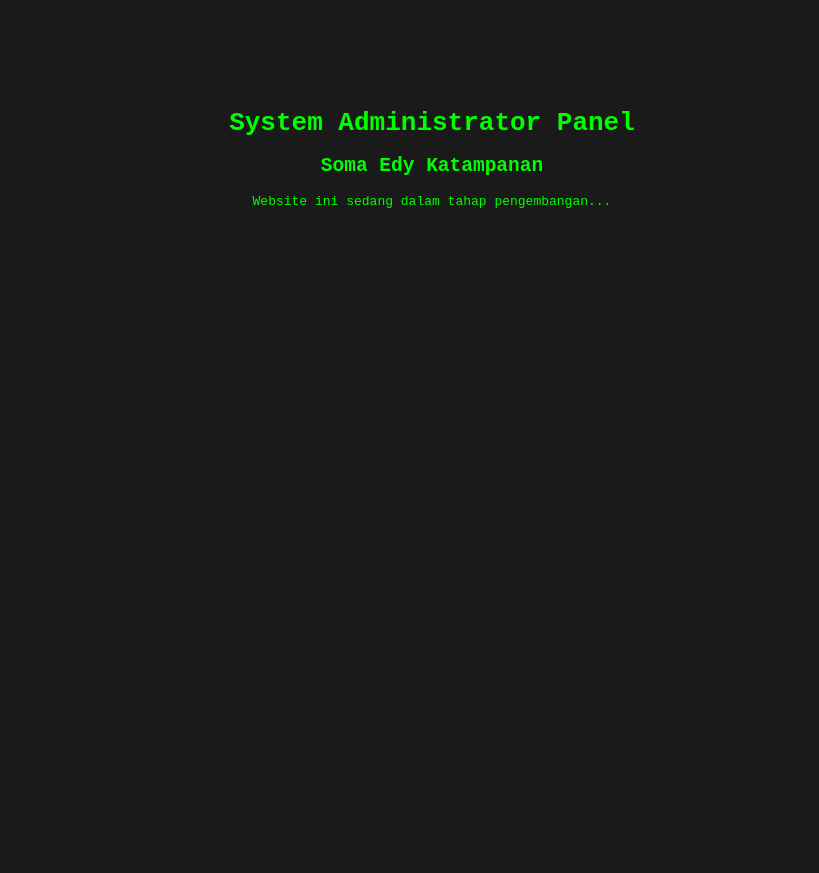
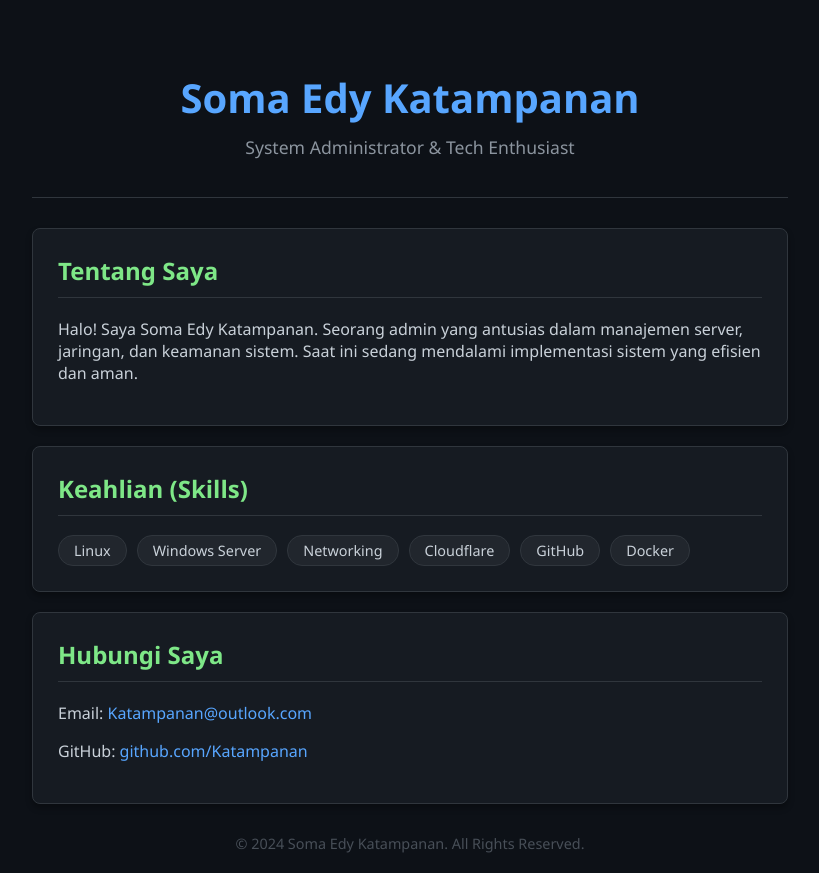
Before and after one commit to Katampanan/Katampanan.github.io, a plain HTML site: page index.html in a window 1280 px wide. Shown: the whole page, without its empty margins (208-1027 px from the left). Before the commit the page ends 800 px from the top, so only its background shows below. Drawn offline with Linux system fonts and the light colour scheme.

Commit message:
Update index.html

```diff
--- a/index.html
+++ b/index.html
@@ -1,11 +1,117 @@
 <index html>
-<html>
+<html lang="id">
 <head>
-    <title>Soma Edy Katampanan</title>
+    <meta charset="UTF-8">
+    <meta name="viewport" content="width=device-width, initial-scale=1.0">
+    <title>Soma Edy Katampanan - Admin</title>
+    <style>
+        body {
+            background-color: #0d1117;
+            color: #c9d1d9;
+            font-family: 'Segoe UI', Tahoma, Geneva, Verdana, sans-serif;
+            margin: 0;
+            padding: 0;
+            display: flex;
+            justify-content: center;
+            padding-top: 50px;
+            padding-bottom: 50px;
+        }
+        .container {
+            max-width: 800px;
+            width: 90%;
+            padding: 20px;
+        }
+        .header {
+            text-align: center;
+            border-bottom: 1px solid #30363d;
+            padding-bottom: 20px;
+            margin-bottom: 30px;
+        }
+        .header h1 {
+            color: #58a6ff;
+            margin: 0;
+            font-size: 2.5em;
+        }
+        .header p {
+            color: #8b949e;
+            font-size: 1.1em;
+            margin-top: 10px;
+        }
+        .card {
+            background-color: #161b22;
+            border: 1px solid #30363d;
+            border-radius: 8px;
+            padding: 25px;
+            margin-bottom: 20px;
+            box-shadow: 0 4px 6px rgba(0,0,0,0.3);
+        }
+        .card h2 {
+            color: #7ee787;
+            margin-top: 0;
+            border-bottom: 1px solid #30363d;
+            padding-bottom: 10px;
+        }
+        .skills {
+            display: flex;
+            flex-wrap: wrap;
+            gap: 10px;
+        }
+        .skill-badge {
+            background-color: #21262d;
+            border: 1px solid #30363d;
+            border-radius: 15px;
+            padding: 5px 15px;
+            font-size: 0.9em;
+            color: #c9d1d9;
+        }
+        .footer {
+            text-align: center;
+            color: #484f58;
+            font-size: 0.9em;
+            margin-top: 30px;
+        }
+        a {
+            color: #58a6ff;
+            text-decoration: none;
+        }
+        a:hover {
+            text-decoration: underline;
+        }
+    </style>
 </head>
-<body style="background-color: #1a1a1a; color: #00ff00; font-family: monospace; text-align: center; padding-top: 100px;">
-    <h1>System Administrator Panel</h1>
-    <h2>Soma Edy Katampanan</h2>
-    <p>Website ini sedang dalam tahap pengembangan...</p>
+<body>
+    <div class="container">
+        <div class="header">
+            <h1>Soma Edy Katampanan</h1>
+            <p>System Administrator & Tech Enthusiast</p>
+        </div>
+
+        <div class="card">
+            <h2>Tentang Saya</h2>
+            <p>Halo! Saya Soma Edy Katampanan. Seorang admin yang antusias dalam manajemen server, jaringan, dan keamanan sistem. Saat ini sedang mendalami implementasi sistem yang efisien dan aman.</p>
+        </div>
+
+        <div class="card">
+            <h2>Keahlian (Skills)</h2>
+            <div class="skills">
+                <span class="skill-badge">Linux</span>
+                <span class="skill-badge">Windows Server</span>
+                <span class="skill-badge">Networking</span>
+                <span class="skill-badge">Cloudflare</span>
+                <span class="skill-badge">GitHub</span>
+                <span class="skill-badge">Docker</span>
+            </div>
+        </div>
+
+        <div class="card">
+            <h2>Hubungi Saya</h2>
+            <p>Email: <a href="mailto:Katampanan@outlook.com">Katampanan@outlook.com</a></p>
+            <p>GitHub: <a href="https://github.com/Katampanan" target="_blank">github.com/Katampanan</a></p>
+        </div>
+
+        <div class="footer">
+            &copy; 2024 Soma Edy Katampanan. All Rights Reserved.
+        </div>
+    </div>
 </body>
 </html>
```
